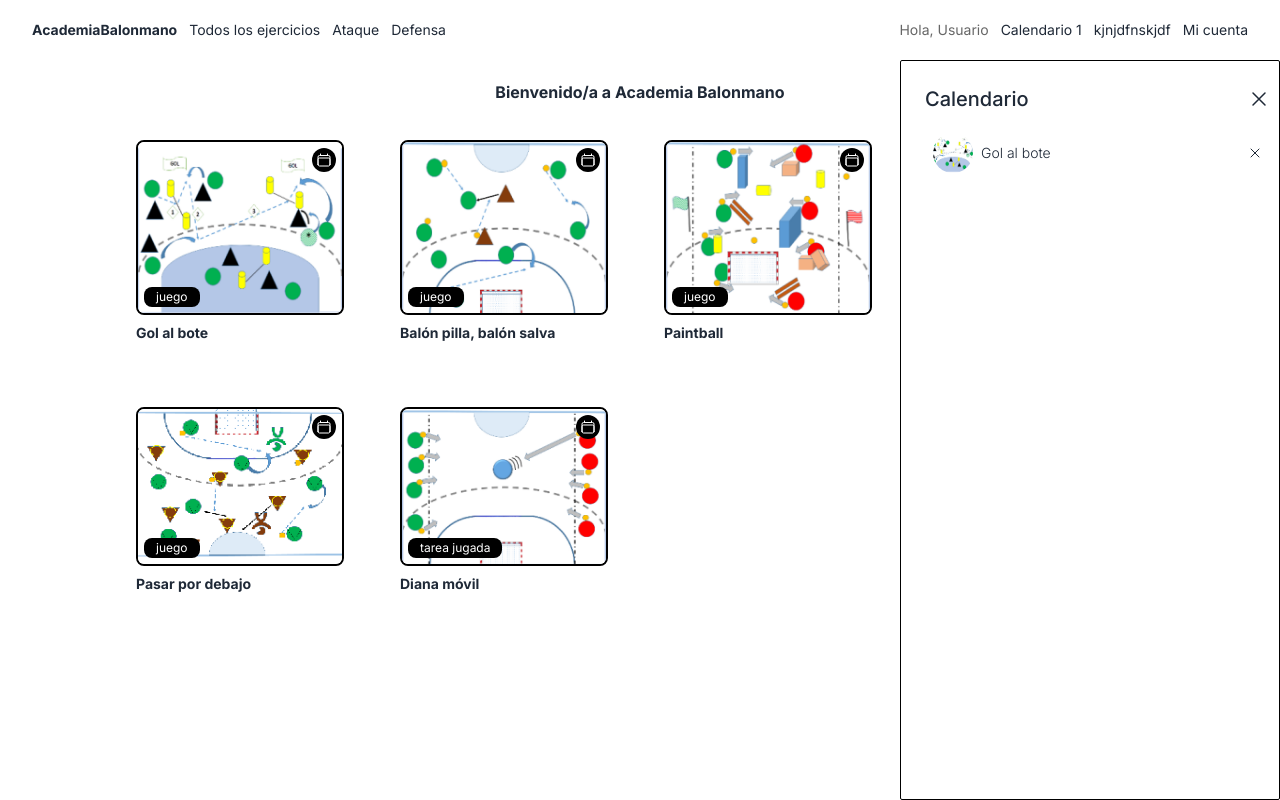
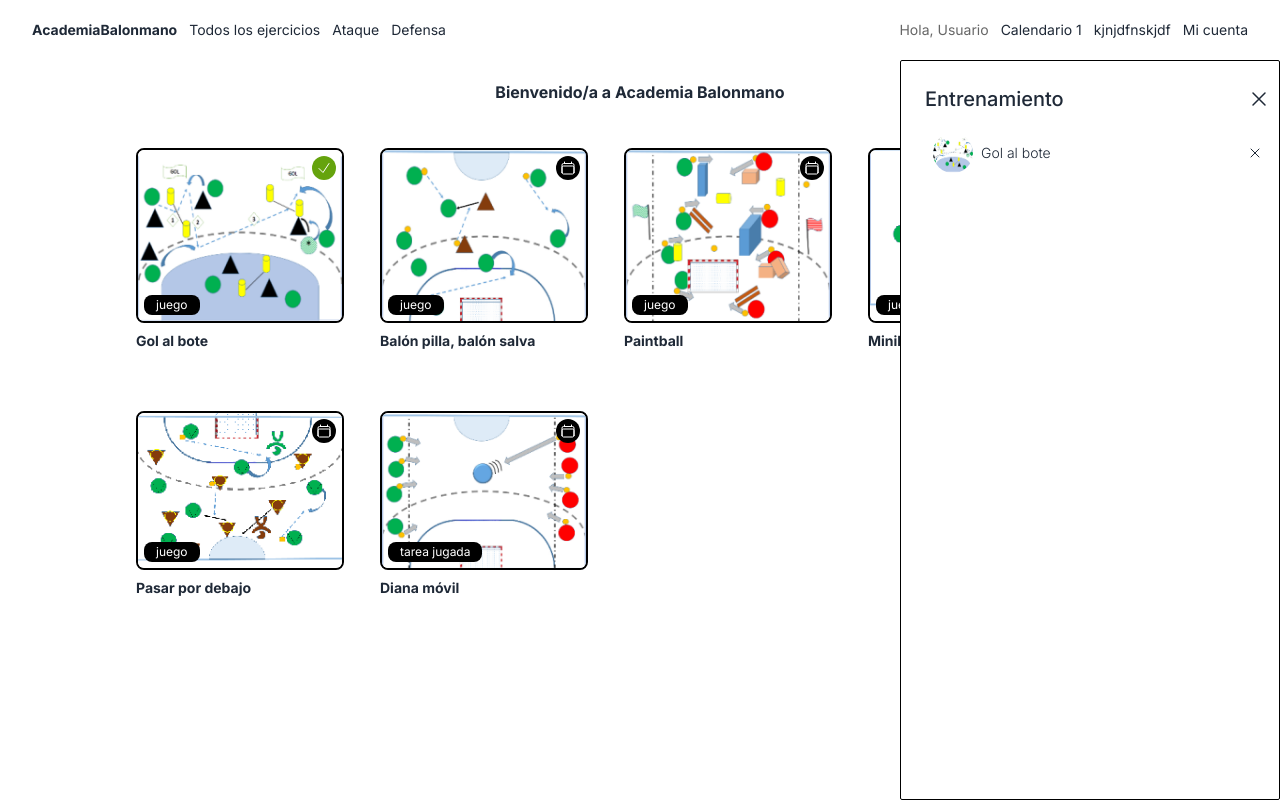
Before and after one commit to marias16/academia_balonmano, a React (Vite) app in the folder academia_balonmano/: page / in a window 1280 px wide. Both pictures are taken after a click on the element 324 px from the left and 160 px from the top of the page. Built offline with nearby package versions, Linux system fonts and the light colour scheme.

Commit message:
side calendar menu done, no duplication, deleting

```diff
--- /dev/null
+++ b/academia_balonmano/src/Components/CalendarIcon/index.jsx
@@ -0,0 +1,9 @@
+const CalendarIcon = () => {
+    return (
+        <svg xmlns="http://www.w3.org/2000/svg" fill="none" viewBox="0 0 24 24" strokeWidth={1.5} stroke="currentColor" className="w-6 h-6">
+            <path strokeLinecap="round" strokeLinejoin="round" d="M6.75 3v2.25M17.25 3v2.25M3 18.75V7.5a2.25 2.25 0 012.25-2.25h13.5A2.25 2.25 0 0121 7.5v11.25m-18 0A2.25 2.25 0 005.25 21h13.5A2.25 2.25 0 0021 18.75m-18 0v-7.5A2.25 2.25 0 015.25 9h13.5A2.25 2.25 0 0121 11.25v7.5" />
+        </svg>
+    )
+}
+
+export default CalendarIcon
--- a/academia_balonmano/src/Components/CalendarItem/index.jsx
+++ b/academia_balonmano/src/Components/CalendarItem/index.jsx
@@ -1,21 +1,26 @@
 import XMarkIconTiny from "../XMarkIconTiny"
 
-const CalendarItem = ({data}) => {
+const CalendarItem = props => {
+    const {name, id, handleDelete} = props
+
 
     return (
         <div className="flex justify-between items-center">
           <div className="flex items-center gap-2">
             <figure className="w-10 h-10">
               <img
-              src={`src/assets/data/img/${data.id}.png`}
+              src={`src/assets/data/img/${id}.png`}
               className="w-full h-full rounded-full object-cover"
-              alt={data.name}
+              alt={name}
               />
             </figure>
-            <p className="text-sm font-light">{data.name}</p>
+            <p className="text-sm font-light">{name}</p>
           </div>
-          <div>
-              <XMarkIconTiny />
+          <div
+          onClick={() => handleDelete(id)}
+          >
+              <XMarkIconTiny
+               />
           </div>
         </div>
     )
--- a/academia_balonmano/src/Components/CalendarSide/index.jsx
+++ b/academia_balonmano/src/Components/CalendarSide/index.jsx
@@ -7,20 +7,31 @@ import './styles.css'
 const CalendarSide= () => {
     const context = useContext(CalendarioContext)
 
+    const handleDelete = (id) => {
+        console.log('ayuda')
+        const filteredList = context.calendarList.filter(calendarItem => calendarItem.id !== id)
+        context.setCalendarList(filteredList)
+    }
+
+    const emptyMessage = <p>Añade un ejercicio para empezar a programar tu entrenamiento.</p>
+
     return (
         <aside className={`${context.isCalendarSideOpen ? 'flex' : 'hidden'} calendar-side flex flex-col fixed bg-white right-0 border border-black rounded-sm py-6 pl-6 pr-2`}>
             <div className="flex justify-between items-center">
-                <h2 className="font-medium text-xl">Calendario</h2>
+                <h2 className="font-medium text-xl">Entrenamiento</h2>
                 <div className="cursor-pointer" onClick={() => context.closeCalendarSide()}>
                     <XMarkIcon> </XMarkIcon>
                 </div>
             </div>
             <div className="flex flex-col gap-3 mt-5 overflow-y-auto px-2">
+            { context.isCalendarSideOpen && context.calendarList.length === 0 ? emptyMessage : undefined}
                 {
-                    context.calendarList?.map( item => (
+                    context.calendarList?.map( data => (
                         <CalendarItem
-                            key={item.id}
-                            data={item}
+                            key={data.id}
+                            name= {data.name}
+                            id={data.id}
+                            handleDelete={handleDelete}
                         />
                     ))
                 }
--- a/academia_balonmano/src/Components/Card/index.jsx
+++ b/academia_balonmano/src/Components/Card/index.jsx
@@ -1,5 +1,7 @@
 import { useContext } from 'react'
 import { CalendarioContext } from '../../Context'
+import CalendarIcon from '../CalendarIcon'
+import CheckIcon from '../CheckIcon'
 
 const Card = ({data}) => {
     const context = useContext(CalendarioContext)
@@ -8,38 +10,55 @@ const Card = ({data}) => {
         event.stopPropagation()
         context.setCount(context.count + 1)
         context.setCalendarList([...context.calendarList, product])
-        console.log('CART:', context.calendarList.map(item => JSON.stringify(item)))
         context.openCalendarSide()
-        console.log('calendar open')
+    }
+
+    const openSideCalendar = (event) => {
+        event.stopPropagation()
+        context.openCalendarSide()
     }
 
     const showItem = (product) => {
         context.openProduct()
         context.setProductToShow(product)
-        console.log('item open')
     }
 
+    const renderIcon = (currentItem) => {
+        const isInList = context.calendarList.filter(itemList => itemList.id === currentItem.id).length > 0
 
+        if (isInList) {
+            return (
+                <div
+                    className="absolute top-0 right-0 flex justify-center items-center bg-lime-600 text-white w-6 h-6 rounded-full m-2 p-1"
+                    onClick={(e) => openSideCalendar(e)}
+                    >
+                    <CheckIcon />
+                </div>
+            )
+        } else {
+            return (
+                <div
+                    className="absolute top-0 right-0 flex justify-center items-center bg-black text-white w-6 h-6 rounded-full m-2 p-1 hover:w-7 hover:h-7 duration-500"
+                    onClick={(event) => addToCalendar(event, data)}
+                    >
+                    <CalendarIcon />
+                </div>
+            )
+        }
+
+    }
 
 
     return (
         <div
-            className="cursor-pointer w-56 h-68 hover:bg-slate-200 rounded-lg px-2 py-1 duration-500"
+            className="cursor-pointer w-56 h-68 hover:bg-slate-100 rounded-sm px-2 py-3 duration-500"
             onClick={() => showItem(data)}
         >
             <figure className="relative mb-2 w-full h-4/5" >
                 <span className="absolute bottom-0 left-0 bg-black rounded-lg text-white text-xs m-2 px-3 py-0.5">
                 {data.categories[0]}</span>
                 <img className="w-full h-full object-cover rounded-lg border-solid border-2 border-black" src={`src/assets/data/img/${data.id}.png`} />
-                <div
-                    className="absolute top-0 right-0 flex justify-center items-center bg-black text-white w-6 h-6 rounded-full m-2 p-1 hover:w-7 hover:h-7 duration-500"
-                    onClick={(event) => addToCalendar(event, data)}
-                    >
-                    <svg xmlns="http://www.w3.org/2000/svg" fill="none" viewBox="0 0 24 24" strokeWidth={1.5} stroke="currentColor" className="w-6 h-6">
-                        <path strokeLinecap="round" strokeLinejoin="round" d="M6.75 3v2.25M17.25 3v2.25M3 18.75V7.5a2.25 2.25 0 012.25-2.25h13.5A2.25 2.25 0 0121 7.5v11.25m-18 0A2.25 2.25 0 005.25 21h13.5A2.25 2.25 0 0021 18.75m-18 0v-7.5A2.25 2.25 0 015.25 9h13.5A2.25 2.25 0 0121 11.25v7.5" />
-
-                    </svg>
-                </div>
+                {renderIcon(data)}
             </figure>
             <p className="font-bold text-sm">{data.name}</p>
         </div>
--- /dev/null
+++ b/academia_balonmano/src/Components/CheckIcon/index.jsx
@@ -0,0 +1,9 @@
+const CheckIcon = () => {
+    return (
+    <svg xmlns="http://www.w3.org/2000/svg" fill="none" viewBox="0 0 24 24" strokeWidth={1.5} stroke="currentColor" className="w-6 h-6">
+    <path strokeLinecap="round" strokeLinejoin="round" d="M4.5 12.75l6 6 9-13.5" />
+    </svg>
+    )
+}
+
+export default CheckIcon
--- a/academia_balonmano/src/Components/ProductDetail/index.jsx
+++ b/academia_balonmano/src/Components/ProductDetail/index.jsx
@@ -6,6 +6,13 @@ import './styles.css'
 const ProductDetail = () => {
     const context = useContext(CalendarioContext)
     const product = context.productToShow
+
+    const addToCalendar = (item) => {
+        context.setCount(context.count + 1)
+        context.setCalendarList([...context.calendarList, item])
+    }
+
+    const isItInCalendar = context.calendarList.filter(item => item === product).length > 0
 
     return (
         <aside className={`${context.isProductOpen ? 'flex' : 'hidden'} duration-500 product-detail flex flex-col fixed bg-white right-0 border border-black rounded-sm py-6 pl-6 pr-2`}>
@@ -51,7 +58,9 @@ const ProductDetail = () => {
                     </div>
                 </section>
 
-                <button className="btn mr-2 mt-2 bg-lime-600 hover:bg-lime-700 text-white">
+                <button
+                className={`${isItInCalendar ? 'disabled' : ' bg-lime-600 hover:bg-lime-700 text-white'} btn mr-2 mt-2`}
+                onClick={() => addToCalendar(product)}>
                     PROGRAMAR
                 </button>
 
--- a/academia_balonmano/src/Context/index.jsx
+++ b/academia_balonmano/src/Context/index.jsx
@@ -16,6 +16,7 @@ export const CalendarioProvider = ({children}) => {
     //Calendar
     const [count, setCount] = useState(0)
     const [calendarList, setCalendarList] = useState([])
+
 
     //Calendar · Side-menu
     const [isCalendarSideOpen, setCalendarSideOpen] = useState(false)
--- a/academia_balonmano/src/Pages/Home/index.jsx
+++ b/academia_balonmano/src/Pages/Home/index.jsx
@@ -13,7 +13,7 @@ function Home() {
         <Layout>
 
           <p className="mb-8 font-bold">Bienvenido/a a Academia Balonmano</p>
-          <section className="flex gap-10 flex-wrap w-full max-w-screen-lg">
+          <section className="flex gap-5 flex-wrap w-full max-w-screen-lg">
         {
           Items?.map(item =>
           (
```
